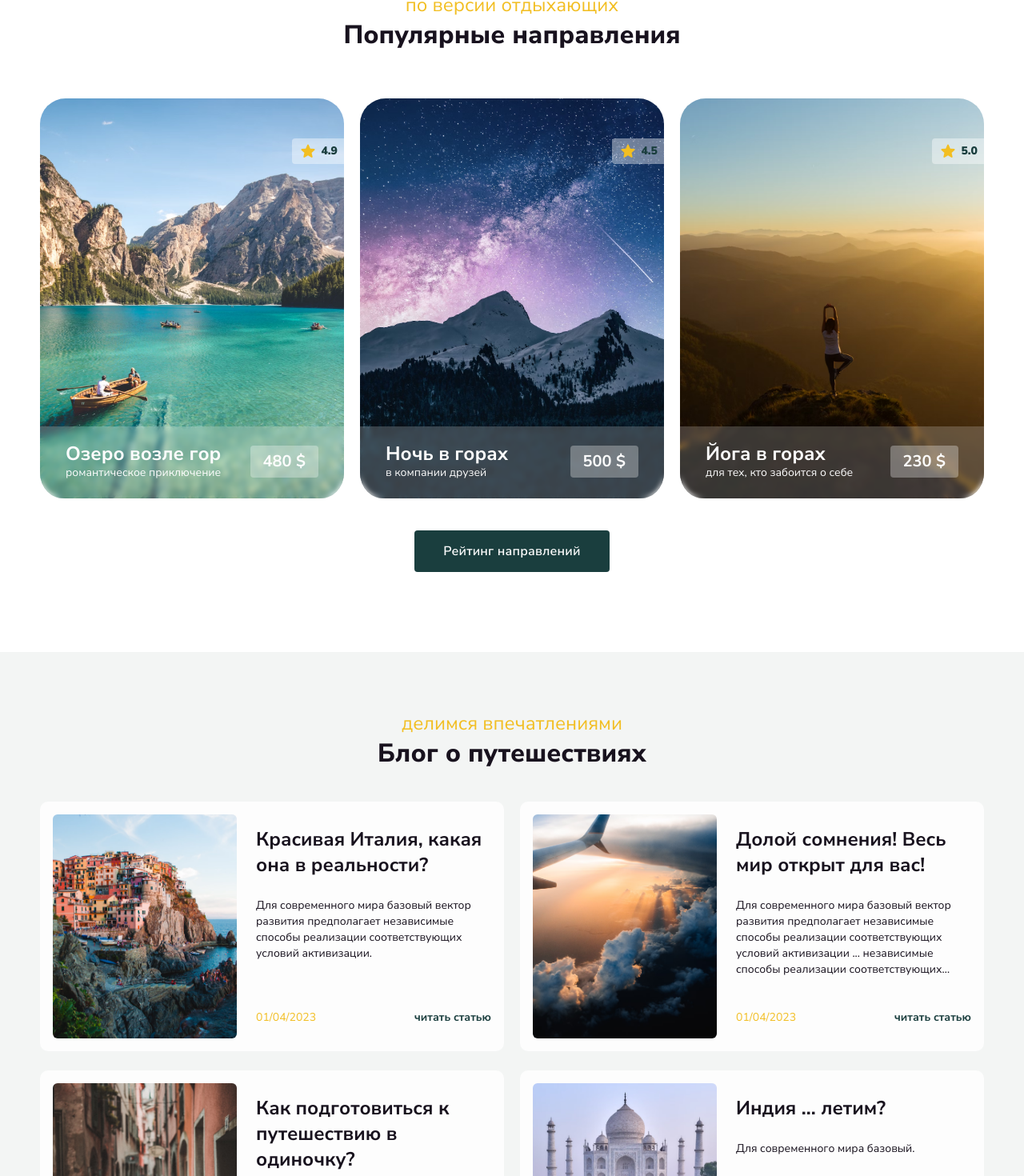
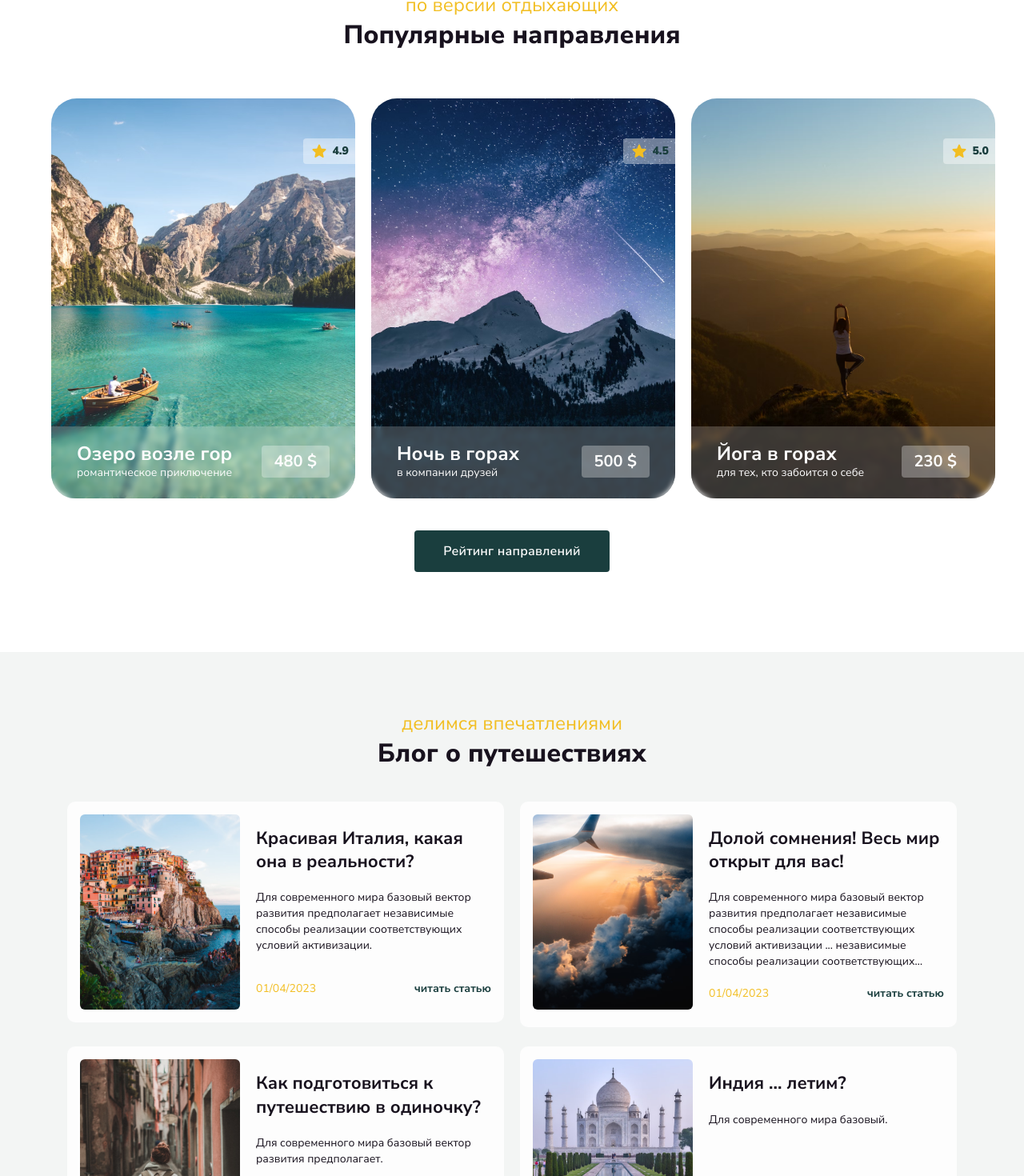
Before and after one commit to darkmyrrh/rumtibet, a React (Create React App) app: page / in a window 1280 px wide. Shown: the part 2379-3849 px from the top of the page at 80% size. Built offline with nearby package versions, Linux system fonts and the light colour scheme.

Commit message:
Feat: сверстать контрольные точки для разделов предложений и блога

```diff
--- a/src/components/AboutTour/AboutTour.css
+++ b/src/components/AboutTour/AboutTour.css
@@ -61,6 +61,7 @@
         width: 90%;
 
     }
+
     .about-tour__info {
         width: 50%;
     }
@@ -80,10 +81,12 @@
     .about-tour__info {
         margin-top: 0;
     }
+
     .about-tour__video_front {
         left: 80px;
     }
 }
+
 @media all and (max-width: 850px) {
     .about-tour {
         margin: 50px auto;
@@ -101,9 +104,11 @@
         width: 358px;
         height: 416px;
     }
+
     .about-tour__video_front {
         position: initial;
     }
+
     .about-tour__video_back {
         display: none;
     }
--- a/src/components/Blog/Blog.css
+++ b/src/components/Blog/Blog.css
@@ -103,20 +103,41 @@
     color: #F2BE22;
 }
 
+@media all and (max-width: 1280px) {
+    .blog__articles {
+        width: 90%;
+    }
+    .blog__article {
+        max-width: 520px;
+        gap: 20px;
+    }
+    .blog__article-image {
+        width: 200px;
+        height: 244px;
+
+    }
+    .blog__article-title {
+        font-size: 22px;
+    }
+}
+
 @media all and (max-width: 420px) {
     .blog {
         padding: 50px 0;
     }
+
     .blog__container {
         margin: 0 auto;
         width: 92%;
     }
+
     .blog__articles {
         margin: 32px auto 8px;
         flex-wrap: nowrap;
         justify-content: flex-start;
         column-gap: 24px;
     }
+
     .blog__article {
         margin: 0 auto;
         padding: 0;
@@ -131,20 +152,24 @@
         border-radius: 6px 6px 0px 0px;
         grid-column: span 2;
     }
+
     .blog__article-title {
         margin: 0 16px;
         font-size: 20px;
         line-height: 130%;
         min-width: 253px;
     }
+
     .blog__article-text {
         margin: 0 16px;
         max-width: 253px;
         -webkit-line-clamp: 4;
     }
+
     .blog__article-date {
         margin: 16px;
     }
+
     .blog__article-link {
         margin: 16px;
     }
--- a/src/components/Destinations/Destinations.css
+++ b/src/components/Destinations/Destinations.css
@@ -44,6 +44,7 @@
     width: 24px;
     height: 24px;
 }
+
 .destinations__rating-score {
     margin: 0;
     padding: 0;
@@ -102,6 +103,19 @@
     grid-row: span 2;
 }
 
+@media all and (max-width: 1280px) {
+    .destinations {
+        width: 90%;
+    }
+
+    .destinations__cards {
+        flex-wrap: nowrap;
+        justify-content: flex-start;
+
+    }
+
+}
+
 @media all and (max-width: 420px) {
     .destinations {
         margin: 50px auto;
@@ -110,8 +124,6 @@
 
     .destinations__cards {
         margin: 32px auto 8px;
-        flex-wrap: nowrap;
-        justify-content: flex-start;
     }
 
     .destinations__card-image {
@@ -121,15 +133,16 @@
 
     .destinations__info {
         padding: 20px 24px;
-        /* display: flex; */
     }
 
     .destinations__title {
         font-size: 18px;
     }
+
     .destinations__description {
         display: none;
     }
+
     .destinations__price {
         max-width: 67px;
         padding: 6px 12px;
@@ -137,6 +150,7 @@
         line-height: 112.5%;
         grid-row: initial;
     }
+
     .destinations__rating {
         top: 36.8px;
     }
```
Also changed, not shown: src/components/Offer/Offer.css (+6 -1 lines).
